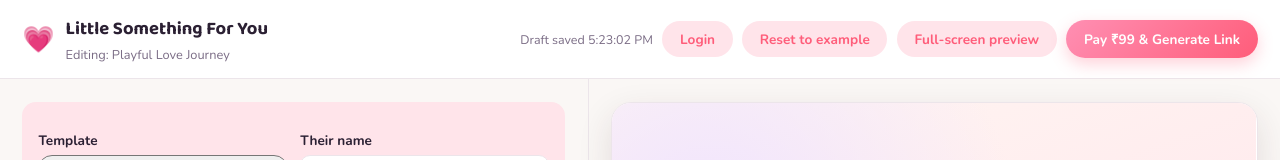
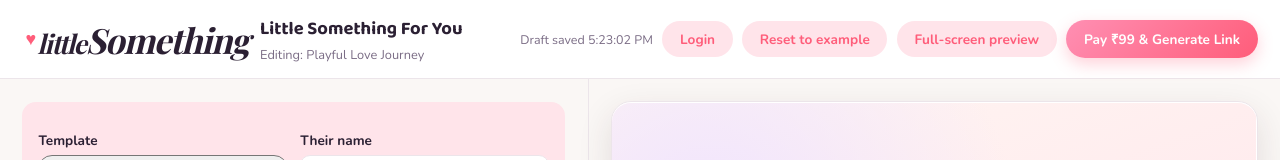
Before and after one commit to dizzy0756/littleSomething, a plain HTML site: page builder.html in a window 1280 px wide. Shown: the top 160 px of the page. Drawn offline with nearby package versions, Linux system fonts and the light colour scheme; a web font is replaced by a local one.

Commit message:
style: make builder header brand consistent with marketing site

```diff
--- a/builder.css
+++ b/builder.css
@@ -42,7 +42,27 @@ small{color: var(--ink-soft); font-size: 0.78rem;}
 .builder-header-title{
   display:flex; align-items:center; gap:0.7rem;
 }
-.logo-dot{font-size:1.6rem; color: inherit; text-decoration: none;}
+.brand{
+  font-weight:700;
+  color:var(--ink);
+  font-size:1.25rem;
+  text-decoration:none;
+  letter-spacing:-.06em;
+  display:inline-flex;
+  align-items:center;
+  gap:0.15rem;
+}
+.brand span{
+  font-family:'Playfair Display',serif;
+  font-style:italic;
+  font-size:1.32em;
+}
+.brand .logo-dot{
+  color:var(--accent);
+  font-style:normal;
+  font-size:0.9em;
+  margin-left:3px;
+}
 .builder-header-title h1{font-size:1.15rem;}
 .builder-header-title p{margin:0.1rem 0 0; font-size:0.8rem; color:var(--ink-soft);}
 .builder-header-actions{display:flex; align-items:center; gap:0.6rem; flex-wrap:wrap;}
--- a/builder.html
+++ b/builder.html
@@ -6,14 +6,17 @@
   <title>Builder — Little Something For You</title>
   <link rel="preconnect" href="https://fonts.googleapis.com">
   <link rel="preconnect" href="https://fonts.gstatic.com" crossorigin>
-  <link href="https://fonts.googleapis.com/css2?family=Baloo+2:wght@600;700;800&family=Nunito:wght@400;600;700;800&display=swap" rel="stylesheet">
+  <link href="https://fonts.googleapis.com/css2?family=Baloo+2:wght@600;700;800&family=Nunito:wght@400;600;700;800&family=Playfair+Display:ital,wght@0,700;1,700&display=swap" rel="stylesheet">
   <link rel="stylesheet" href="builder.css">
 </head>
 <body>
 
 <header class="builder-header">
   <div class="builder-header-title">
-    <span class="logo-dot">💗</span>
+    <a class="brand" href="https://littlesomething.in">
+      <i class="logo-dot">♥</i>
+      <span>little<span>Something</span></span>
+    </a>
     <div>
       <h1>Little Something For You</h1>
       <p id="templateName">Choose a template to get started</p>
```
